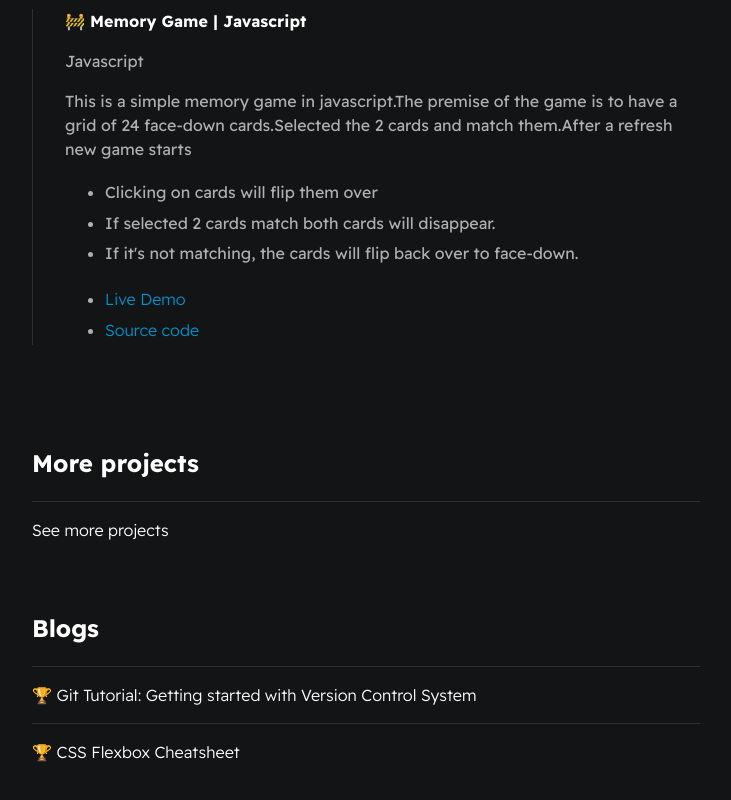
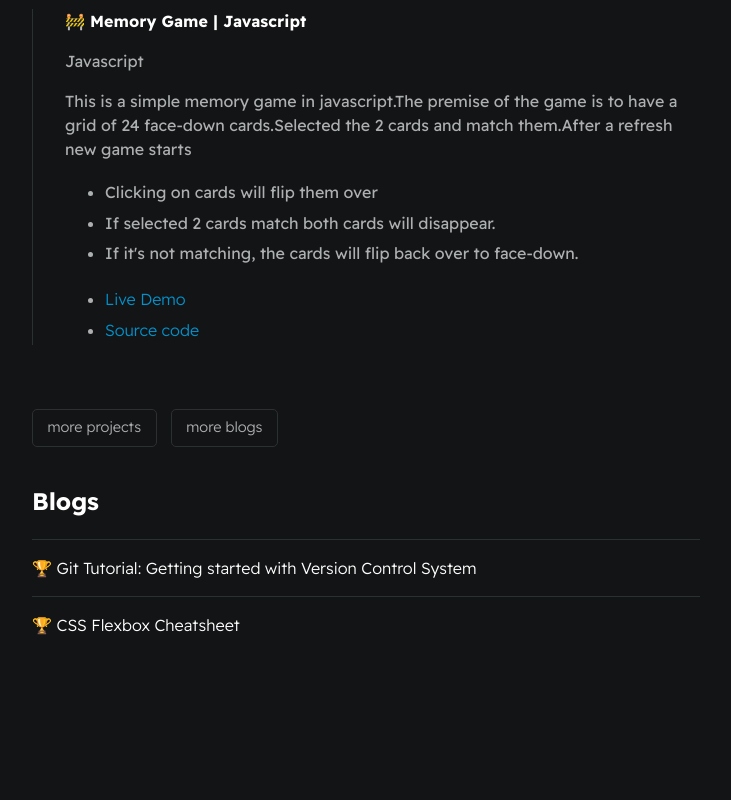
Before and after one commit to LalithaRamanaV/lalitha1, a plain HTML site: page index.html in a window 1280 px wide. Shown: the part 2888-3688 px from the top of the page, without its empty margins (274-1005 px from the left). After the commit the page ends 3581 px from the top, so only its background shows below. Drawn offline with Linux system fonts and the light colour scheme.

Commit message:
build: updated buttons

```diff
--- a/index.html
+++ b/index.html
@@ -175,14 +175,13 @@
 
             </section>
 
-            <section class="section--page">
-                <h2>More projects</h2>
 
-                <div class="card--project">
-                    <a href="projects.html"><span></span>See more projects</a>
+                <div id="wrapper--techstack__items">
+                <div class="card--techstack"><a href="project1.html"><span>more projects</span></a></div>
+                <div class="card--techstack"><a href="project1.html"><span>more blogs</span></a></div>
                 </div>
 
-            </section>
+
 
             <section class="section--page">
                 <h2>Blogs</h2>
```
